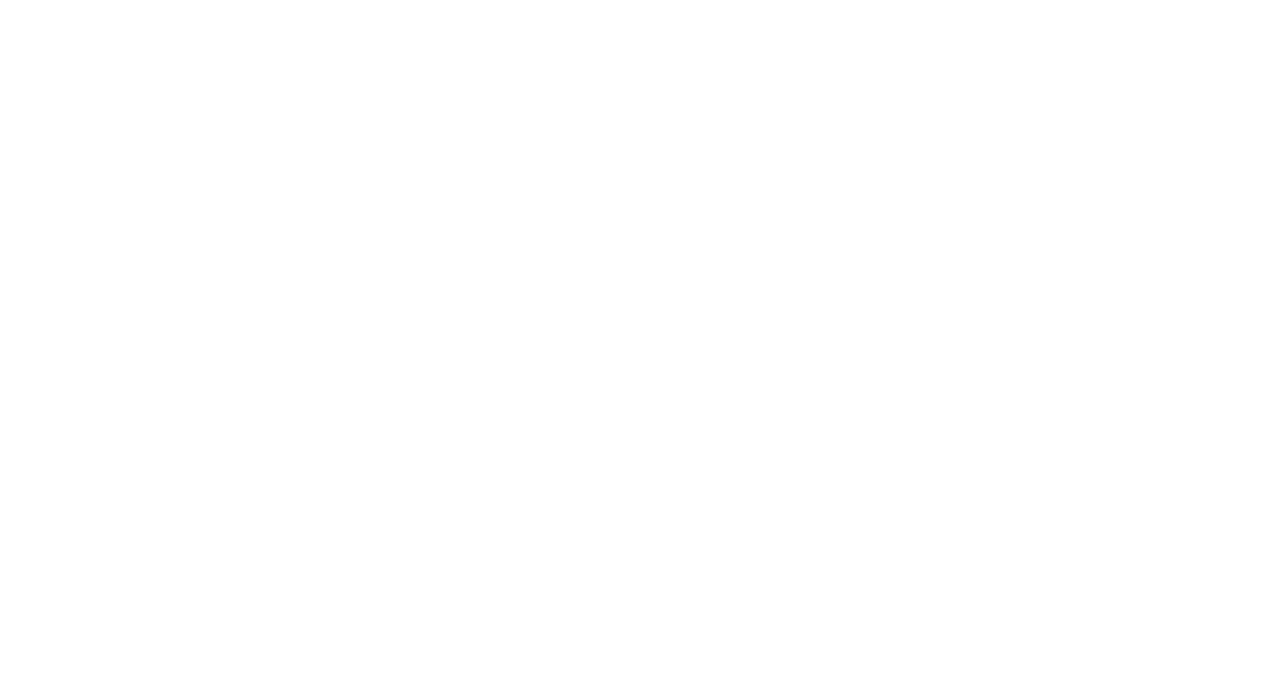
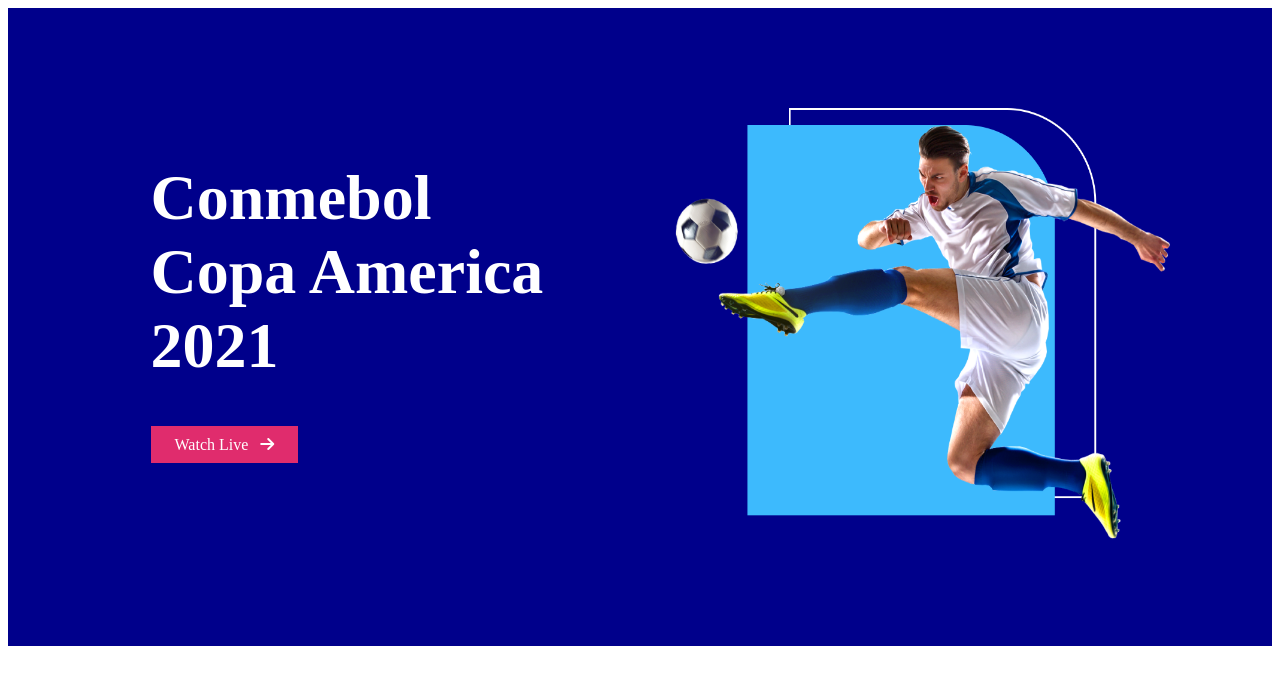
Before and after one commit to Nirnoy0/Football, a plain HTML site: page index.html in a window 1280 px wide. Drawn offline with Linux system fonts and the light colour scheme.

Commit message:
first page

```diff
--- a/index.html
+++ b/index.html
@@ -12,8 +12,42 @@
 </head>
 <body>
 
+<main>
+
+<!-- header section -->
+
+    <header>
+        <nav>
+
+        </nav>
+    </header>
 
 
 
+<!-- Top-pages -->
+
+<section class="top-page">
+    <div class="section">
+        <h1 class="top-page-title">
+            Conmebol <br> Copa America <br> 2021
+        </h1>
+
+        <a class="toppage-link" href="https://www.youtube.com/watch?v=TLB6oI0Ng0U" target="blank">
+            Watch Live &nbsp;
+            <i class="fas fa-arrow-right">
+            </i>
+        </a>
+    </div>
+
+    <div class="section">
+        <img class="top-banner" src="images/banner.png" alt="Picture of a footballer">
+    </div>
+</section>
+
+
+
+
+</main>
+
 </body>
 </html>
--- a/style.css
+++ b/style.css
@@ -0,0 +1,42 @@
+<style>
+@import url('https://fonts.googleapis.com/css2?family=Poppins:wght@500&display=swap');
+</style>
+body{
+    font-family: 'Poppins', sans-serif;
+}
+
+/* Top-pages */
+
+.top-page{
+    background-color: darkblue;
+    display: flex;
+    flex-direction: row;
+    padding: 100px;
+}
+.section{
+    padding-left:4%;
+    width: 50%;
+}
+.top-page-title{
+    color: #ffffff;
+    font-size: 64px;
+    font-weight: 700;
+
+}
+.toppage-link{
+    font-size: 16px;
+    color: #FFFFFF;
+    background-color: #E02C6D;;
+    text-decoration: none;
+    padding: 10px 24px;
+}
+.top-banner{
+    width: 500px;
+    height: 434px;
+}
+.top-banner:hover {
+    transition: width 5s, height 5s;
+
+    width: 600px;
+    height: 500px;
+}
```
